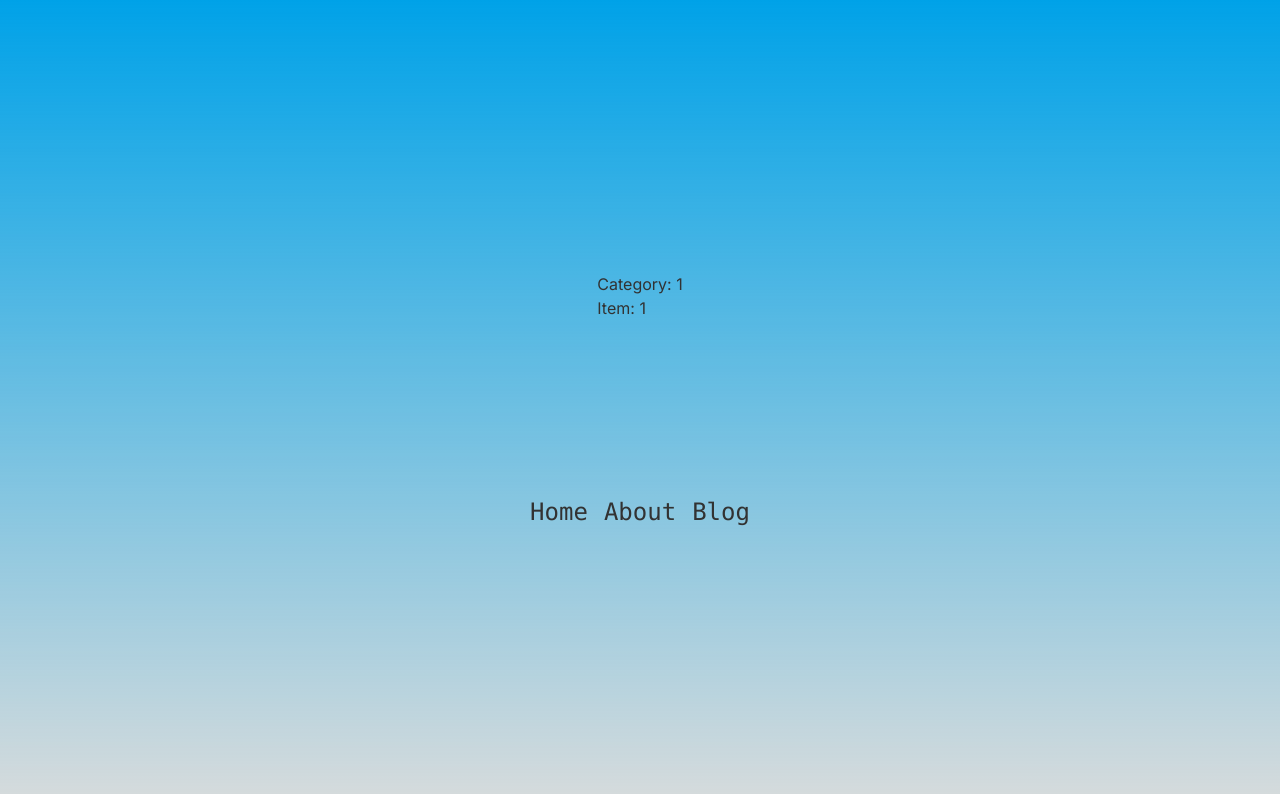
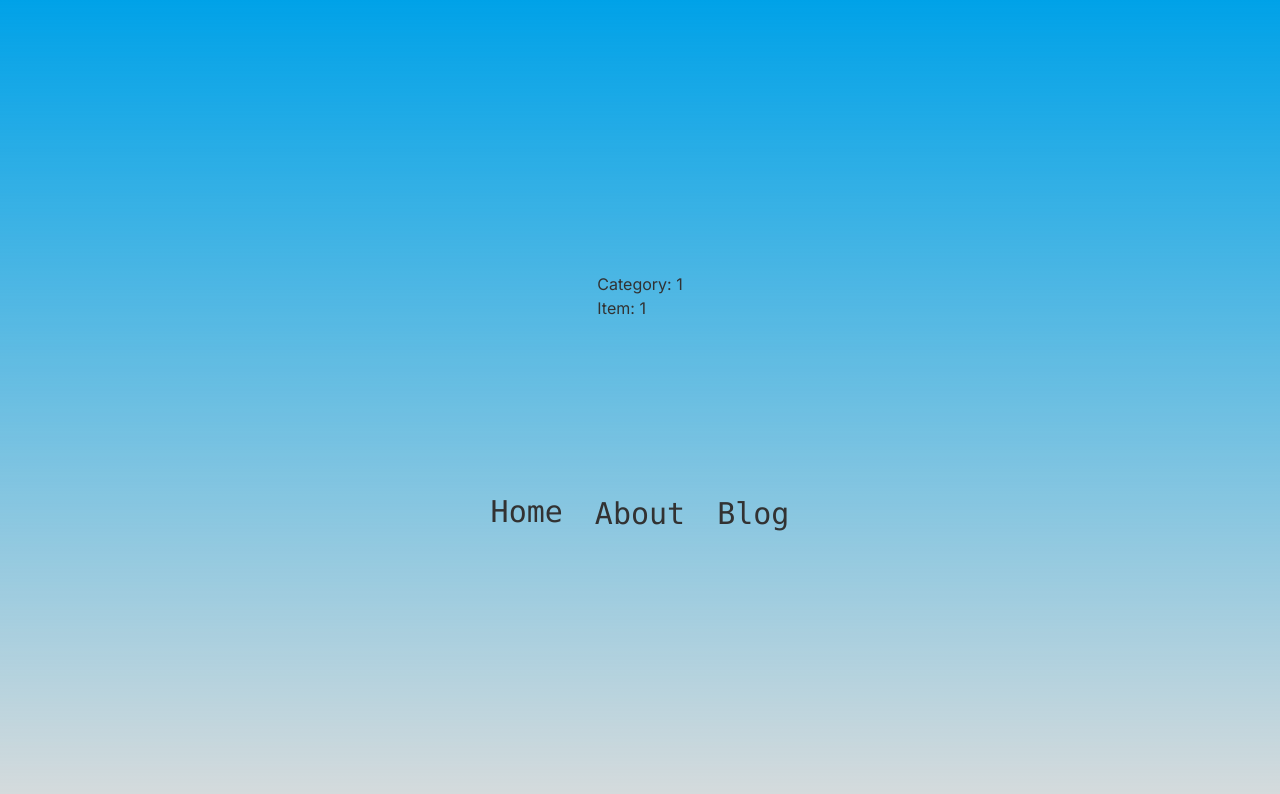
Before and after one commit to spaceofin/nextjs-prac, a Next.js app in the folder nextjs-ts-practice/: page /products/1/1 in a window 1280 px wide. Shown: the top 794 px of the page. Built offline with nearby package versions, Linux system fonts and the light colour scheme.

Commit message:
[nextjs-ts-practice]style: add Navigation.module.css and apply styles to Navigation component

```diff
--- /dev/null
+++ b/nextjs-ts-practice/app/components/Navigation.module.css
@@ -0,0 +1,3 @@
+.link {
+  @apply p-2 hover:bg-slate-700 hover:rounded-lg hover:text-white;
+}
--- a/nextjs-ts-practice/app/components/Navigation.tsx
+++ b/nextjs-ts-practice/app/components/Navigation.tsx
@@ -1,16 +1,24 @@
 import Link from "next/link";
+import styles from "./Navigation.module.css";
+
 export default function Navigation() {
   return (
     <nav className="font-mono">
-      <ul className="relative w-screen min-h-32 m-10 flex flex-col lg:flex-row lg:space-x-4 justify-center items-center text-2xl z-0">
+      <ul className="relative w-screen min-h-32 m-10 flex flex-col lg:flex-row lg:space-x-4 space-y-1 justify-center items-center text-2xl lg:text-3xl z-0">
         <li>
-          <Link href="/">Home</Link>
+          <Link href="/" className={styles.link}>
+            Home
+          </Link>
         </li>
         <li>
-          <Link href="/about">About</Link>
+          <Link href="/about" className={styles.link}>
+            About
+          </Link>
         </li>
         <li>
-          <Link href="/blog">Blog</Link>
+          <Link href="/blog" className={styles.link}>
+            Blog
+          </Link>
         </li>
       </ul>
     </nav>
```
